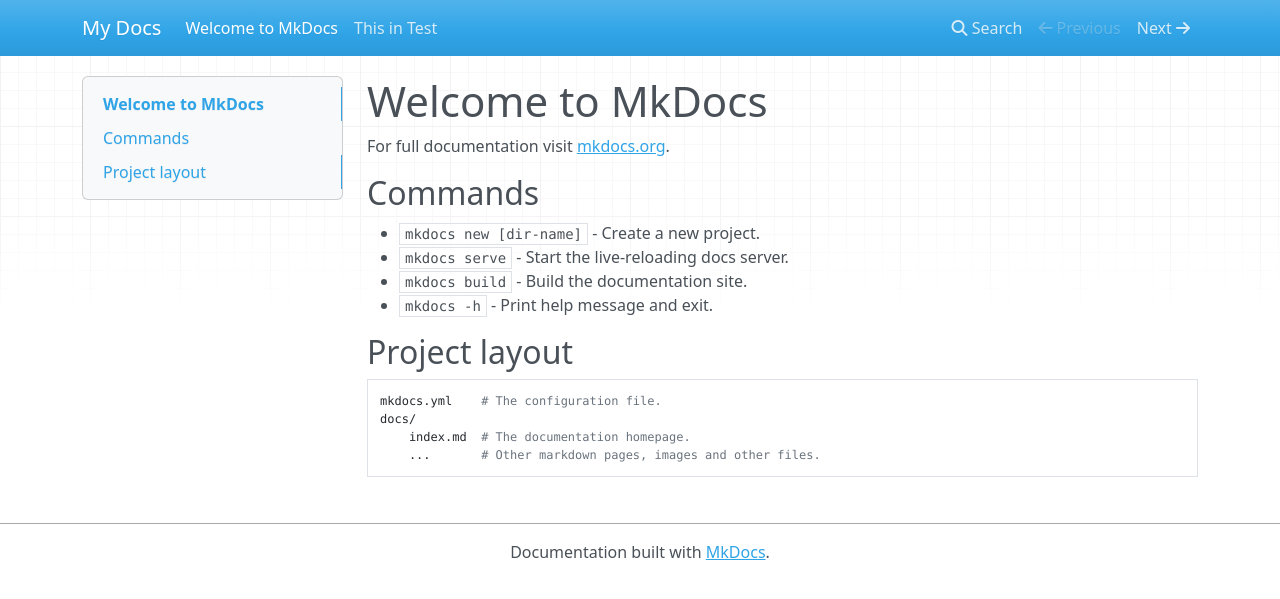
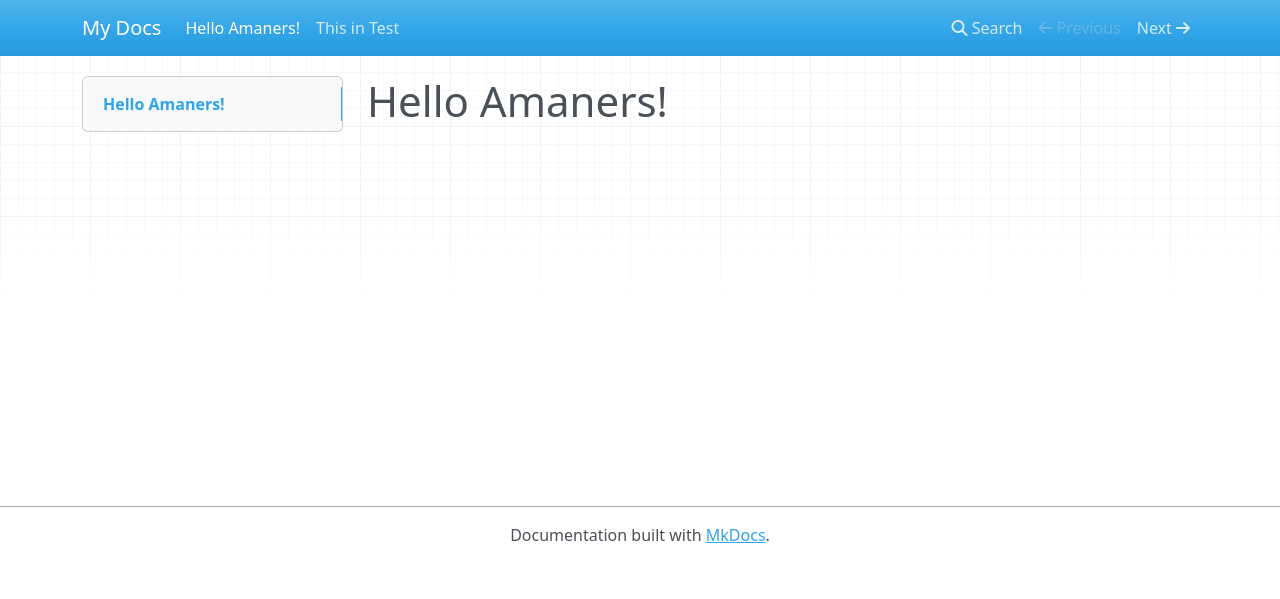
Before and after one commit to TeamAmaner/TeamAmaner.github.io, an MkDocs documentation site: the page built from docs/index.md, in a window 1280 px wide. Shown: the top 599 px of the page. Built offline with MkDocs 1.6.1, drawn with Linux system fonts in a browser that asks for light colours; nearby versions of some CDN libraries.

Commit message:
[Change]: renew docs/index.md

```diff
--- a/docs/index.md
+++ b/docs/index.md
@@ -1,17 +1 @@
-# Welcome to MkDocs
-
-For full documentation visit [mkdocs.org](https://www.mkdocs.org).
-
-## Commands
-
-* `mkdocs new [dir-name]` - Create a new project.
-* `mkdocs serve` - Start the live-reloading docs server.
-* `mkdocs build` - Build the documentation site.
-* `mkdocs -h` - Print help message and exit.
-
-## Project layout
-
-    mkdocs.yml    # The configuration file.
-    docs/
-        index.md  # The documentation homepage.
-        ...       # Other markdown pages, images and other files.
+# Hello Amaners!
```
